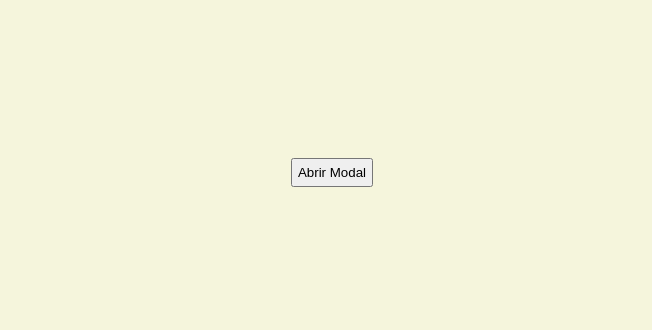
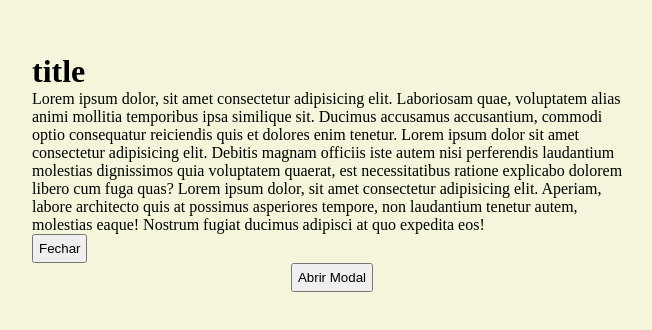
Before and after one commit to AugustoTG/PUC-MINAS, a plain HTML site: page 02 - Linguagem Java Script (2023)/ex 04/index.html in a window 1280 px wide. Shown: the part 228-558 px from the top of the page, without its empty margins (308-960 px from the left). Drawn offline with Linux system fonts and the light colour scheme.

Commit message:
Update index.html

```diff
--- a/02 - Linguagem Java Script (2023)/ex 04/index.html
+++ b/02 - Linguagem Java Script (2023)/ex 04/index.html
@@ -7,7 +7,11 @@
     <link rel="stylesheet" href="style.css">
 </head>
 <body>
-    <div class="box"></div>
+    <div class="box">
+        <h1>title</h1>
+        <p>Lorem ipsum dolor, sit amet consectetur adipisicing elit. Laboriosam quae, voluptatem alias animi mollitia temporibus ipsa similique sit. Ducimus accusamus accusantium, commodi optio consequatur reiciendis quis et dolores enim tenetur. Lorem ipsum dolor sit amet consectetur adipisicing elit. Debitis magnam officiis iste autem nisi perferendis laudantium molestias dignissimos quia voluptatem quaerat, est necessitatibus ratione explicabo dolorem libero cum fuga quas? Lorem ipsum dolor, sit amet consectetur adipisicing elit. Aperiam, labore architecto quis at possimus asperiores tempore, non laudantium tenetur autem, molestias eaque! Nostrum fugiat ducimus adipisci at quo expedita eos!</p>
+        <button onclick="closeModal()">Fechar</button>
+    </div>
     <button onclick="openModal()">Abrir Modal</button>
     <script src="index.js"></script>
 </body>
```
